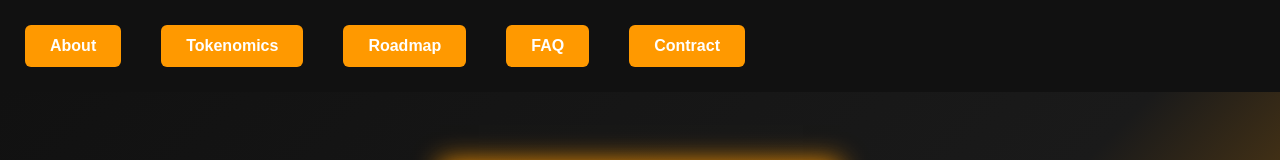
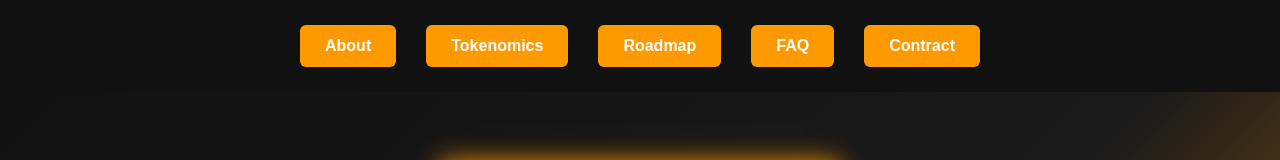
Before and after one commit to cryptoguru-png/AlphaDog-Website, a plain HTML site: page index.html in a window 1280 px wide. Shown: the top 160 px of the page. Drawn offline with Linux system fonts and the light colour scheme; grey boxes are pictures that could not be loaded.

Commit message:
Update style.css

```diff
--- a/style.css
+++ b/style.css
@@ -143,9 +143,9 @@ html {
     background: #111;
     padding: 15px;
     display: flex;
-    justify-content: flex-start;
-    gap: 20px;
-    overflow-x: auto;
+    justify-content: center;
+    flex-wrap: wrap;
+    gap: 10px;
     z-index: 1000;
 }
 
```
